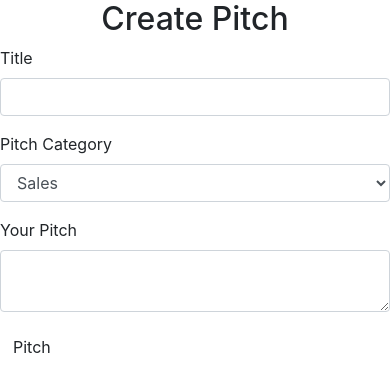
After one commit to andyjohn23/pitches, a Flask app: page /new_pitch in a window 390 px wide. The commit adds this page. Shown: the top 392 px of the page. Run offline with Flask 2, Linux system fonts and the light colour scheme; the visitor is signed in with stand-in values (Sample User, id 1); some libraries are stand-ins or nearby versions.

Commit message:
updated files

```diff
--- a/app/main/forms.py
+++ b/app/main/forms.py
@@ -1,7 +1,19 @@
 from flask_wtf import FlaskForm
-from wtforms import StringField,TextAreaField,SubmitField
+from wtforms import StringField,SelectField,TextAreaField,SubmitField
 from wtforms.validators import Required
 
 class UpdateProfile(FlaskForm):
     bio = TextAreaField('Tell us about you.',validators = [Required()])
     submit = SubmitField('Submit')
+
+class PitchForm(FlaskForm):
+    title = StringField('Title', validators=[Required()])
+    category = SelectField('Pitch Category', choices=[('Sales','Sales'),('Interview','Interview'),
+    ('Elevator','Elevator'),('Promotionr','Promotion'),('Personal','Personal'),
+    ('Pickup-lines','Pickup-lines')],validators=[Required()])
+    post = TextAreaField('Your Pitch', validators=[Required()])
+    submit = SubmitField('Pitch')
+
+class CommentsForm(FlaskForm):
+    comment = TextAreaField('Leave a comment',validators=[Required()])
+    submit = SubmitField('Comment')
--- a/app/main/views.py
+++ b/app/main/views.py
@@ -1,8 +1,8 @@
-from flask import render_template,request,redirect, url_for,abort
+from flask import render_template,request,redirect, url_for,abort,flash
 from . import main
-from flask_login import login_required
-from ..models import User
-from .forms import UpdateProfile
+from flask_login import login_required,current_user
+from ..models import User,pitch,likes,dislikes,comments
+from .forms import UpdateProfile,CommentsForm,PitchForm
 from .. import db,photos
 
 
@@ -61,3 +61,20 @@ def update_pic(uname):
         user.profile_pic_path = path
         db.session.commit()
     return redirect(url_for('main.profile',uname=uname))
+
+@main.route('/new_pitch', methods = ['POST','GET'])
+@login_required
+def new_pitch():
+    form = PitchForm()
+    if form.validate_on_submit():
+        title = form.title.data
+        post = form.post.data
+        category = form.category.data
+        author = current_user
+        new_pitch_object = pitch(title = title, post = post, category = category, author = author)
+        new_pitch_object.save_pitch()
+
+        flash('Your pitch has been created', 'success')
+        return redirect(url_for('main.category'))
+
+    return render_template('new_pitch.html', form = form)
--- /dev/null
+++ b/app/templates/new_pitch.html
@@ -0,0 +1,17 @@
+{% extends 'base.html'%}
+{% import 'bootstrap/wtf.html' as wtf %}
+
+
+{% block content %}
+
+<div class="row">
+
+    <div class="col-md-2"></div>
+    <div class="col-md-8" id="postform">
+        <h2 class="text-center">Create Pitch</h2>
+        {{wtf.quick_form(form)}}
+    </div>
+    <div class="col-md-2"></div>
+</div>
+
+{% endblock%}
```
Also changed, not shown: app/templates/category.html (+5 -2 lines), app/templates/macros.html (+5 -5 lines).
